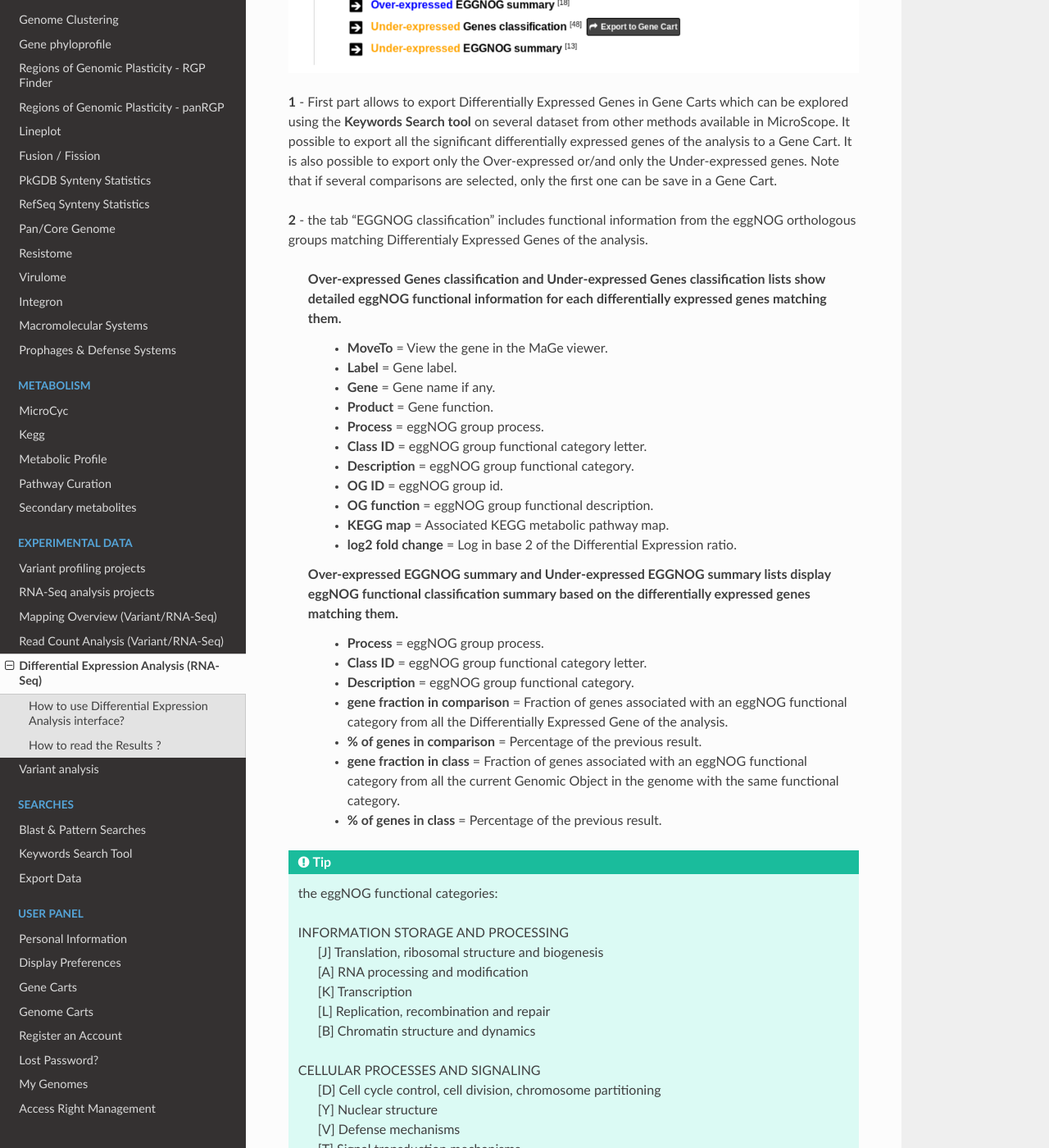
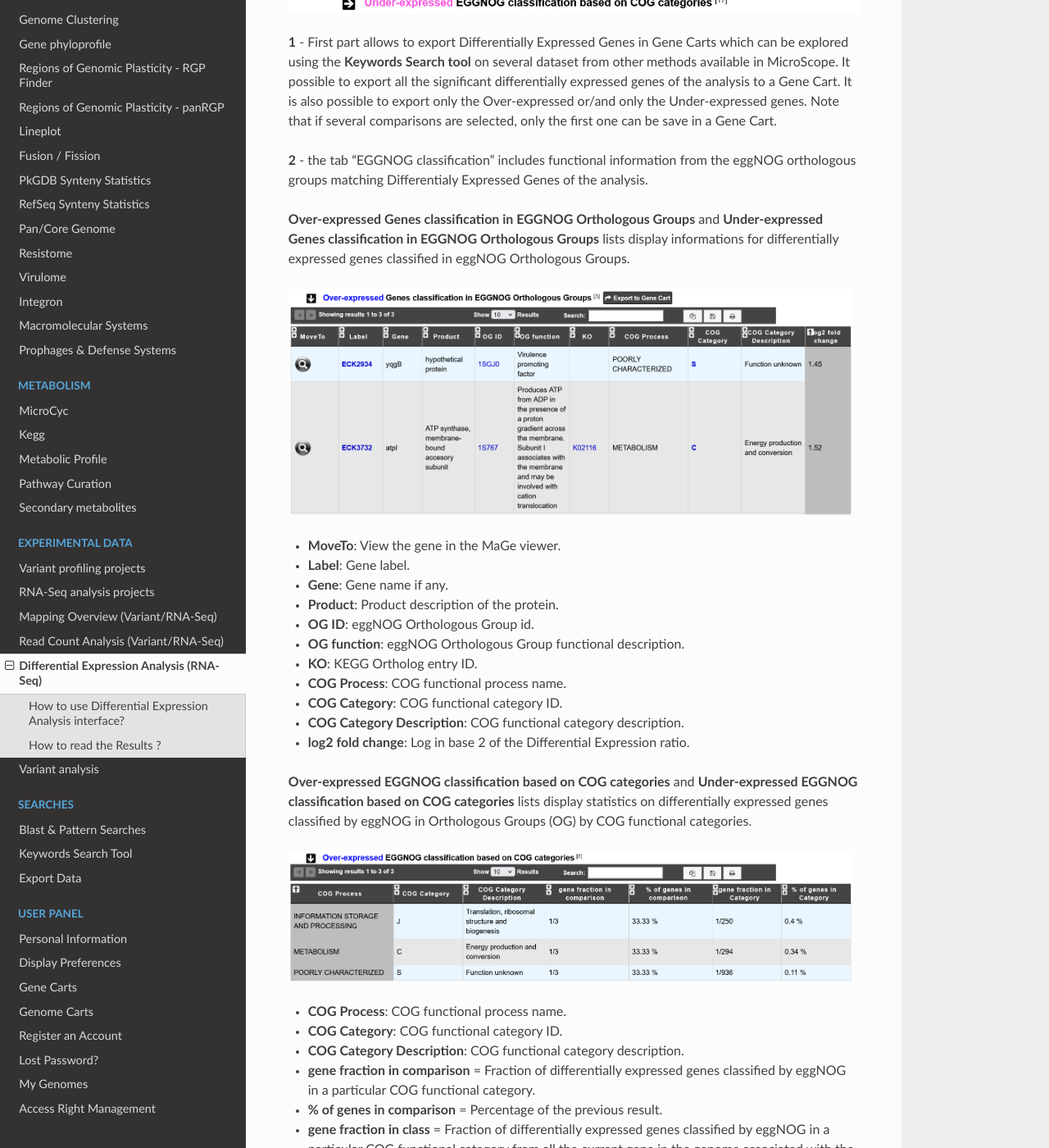
Before and after one commit to labgem/microscope-user-doc, a Sphinx documentation site: the page built from docs/content/expdata/NGSDiffExprAnalysis.rst, in a window 1280 px wide and 1400 px high, scrolled down 6446 px. Shown: the whole window at 82% size. Built offline with Sphinx 7.4.7 and the Read the Docs theme 2.0.0, drawn with Linux system fonts in a browser that asks for light colours; formulas are drawn with MathJax 3; some of the changed text lies outside the part shown.

```diff
--- a/docs/conf.py
+++ b/docs/conf.py
@@ -17,7 +17,7 @@ import os
 sys.path.insert(0, os.path.abspath('../'))
 
 #from microscope-user-doc import __version__ as version
-version = '3.16.2'
+version = '3.16.3'
 # -- General configuration -----------------------------------------------------
 
 # If your documentation needs a minimal Sphinx version, state it here.
--- a/docs/content/expdata/NGSDiffExprAnalysis.rst
+++ b/docs/content/expdata/NGSDiffExprAnalysis.rst
@@ -172,29 +172,39 @@ Note that if several comparisons are selected, only the first one can be save in
 **2** - the tab "EGGNOG classification" includes functional information from the eggNOG orthologous groups matching Differentialy Expressed Genes of the analysis.
 
 
-	**Over-expressed Genes classification** and **Under-expressed Genes classification** lists show detailed eggNOG functional information for each differentially expressed genes matching them.
-		* **MoveTo** = View the gene in the MaGe viewer.
-		* **Label** = Gene label.
-		* **Gene** = Gene name if any.
-		* **Product** = Gene function.
-		* **Process** = eggNOG group process.
-		* **Class ID** = eggNOG group functional category letter.
-		* **Description** = eggNOG group functional category.
-		* **OG ID** = eggNOG group id.
-		* **OG function** = eggNOG group functional description.
-		* **KEGG map** = Associated KEGG metabolic pathway map.
-		* **log2 fold change** = Log in base 2 of the Differential Expression ratio.
+**Over-expressed Genes classification in EGGNOG Orthologous Groups** and **Under-expressed Genes classification in EGGNOG Orthologous Groups** lists display informations for differentially expressed genes classified in eggNOG Orthologous Groups.
 
-	**Over-expressed EGGNOG summary** and **Under-expressed EGGNOG summary** lists display eggNOG functional classification summary based on the differentially expressed genes matching them.
-		* **Process** = eggNOG group process.
-		* **Class ID** = eggNOG group functional category letter.
-		* **Description** = eggNOG group functional category.
-		* **gene fraction in comparison** = Fraction of genes associated with an eggNOG functional category from all the Differentially Expressed Gene of the analysis.
-		* **% of genes in comparison** = Percentage of the previous result.
-		* **gene fraction in class** = Fraction of genes associated with an eggNOG functional category from all the current Genomic Object in the genome with the same functional category.
-		* **% of genes in class** = Percentage of the previous result.
 
-.. tip:: the eggNOG functional categories:
+.. image:: img/rd9.png
+
+
+* **MoveTo**: View the gene in the MaGe viewer.
+* **Label**: Gene label.
+* **Gene**: Gene name if any.
+* **Product**: Product description of the protein.
+* **OG ID**: eggNOG Orthologous Group id.
+* **OG function**: eggNOG Orthologous Group functional description.
+* **KO**: KEGG Ortholog entry ID.
+* **COG Process**: COG functional process name.
+* **COG Category**: COG functional category ID.
+* **COG Category Description**: COG functional category description.
+* **log2 fold change**: Log in base 2 of the Differential Expression ratio.
+
+**Over-expressed EGGNOG classification based on COG categories** and **Under-expressed EGGNOG classification based on COG categories** lists display statistics on differentially expressed genes classified by eggNOG in Orthologous Groups (OG) by COG functional categories.
+
+
+.. image:: img/rd10.png
+
+
+* **COG Process**: COG functional process name.
+* **COG Category**: COG functional category ID.
+* **COG Category Description**: COG functional category description.
+* **gene fraction in comparison** = Fraction of differentially expressed genes classified by eggNOG in a particular COG functional category.
+* **% of genes in comparison** = Percentage of the previous result.
+* **gene fraction in class** = Fraction of differentially expressed genes classified by eggNOG in a particular COG functional category from all the current gene in the genome associated with the same COG functional category.
+* **% of genes in class** = Percentage of the previous result.
+
+.. tip:: COG functional categories:
 
   | INFORMATION STORAGE AND PROCESSING
   |	[J] Translation, ribosomal structure and biogenesis
--- a/docs/content/search/keywords.rst
+++ b/docs/content/search/keywords.rst
@@ -84,6 +84,7 @@ The common dataset are:
 * **TrEMBL EXP**: will return genes of your selected sequence matching UniProtKB/TrEMBL entries (by using alignments constraints) which have publications with experimental results about the enzymatic function. It is a subset of **TrEMBL** dataset.
 * **UniFIRE**: `UniFire <https://www.uniprot.org/help/automatic_annotation>`_ (the UNIprot Functional annotation Inference Rule Engine) is a tool to apply the UniProt annotation rules.
 * **KOfamScan**: will return genes of your selected sequence having KEGG Ortholog entries (KO) predicted by KOfamScan.
+* **EGGNOG**: will return genes of your selected sequence classified in eggNOG Orthologous Group (OG) by eggNOG-mapper.
 * **FigFam results**: will return genes of your selected sequence associated with `FigFam <http://seed-viewer.theseed.org/seedviewer.cgi?page=FigFamViewer>`_ results.
 * **TIGRFams**: will return genes of your selected sequence matching TIGRFams entries.
 * **InterPro**: will return genes of your selected sequence matching InterPro entries.
```
Also changed, not shown: other parts of docs/content/expdata/NGSDiffExprAnalysis.rst (+4 -0 lines), docs/content/genomic/classifEGGNOG.rst (+43 -13 lines), docs/content/mage/info.rst (+32 -3 lines), docs/content/expdata/img/rd10.png (added), docs/content/expdata/img/rd11.png (added), docs/content/expdata/img/rd8.png, docs/content/expdata/img/rd9.png (added), docs/content/genomic/img/EGGNOG.PNG (deleted), docs/content/genomic/img/EGGNOG.png (added), docs/content/genomic/img/EGGNOG2.png (added), docs/content/mage/img/eggnogMage.png (added).
